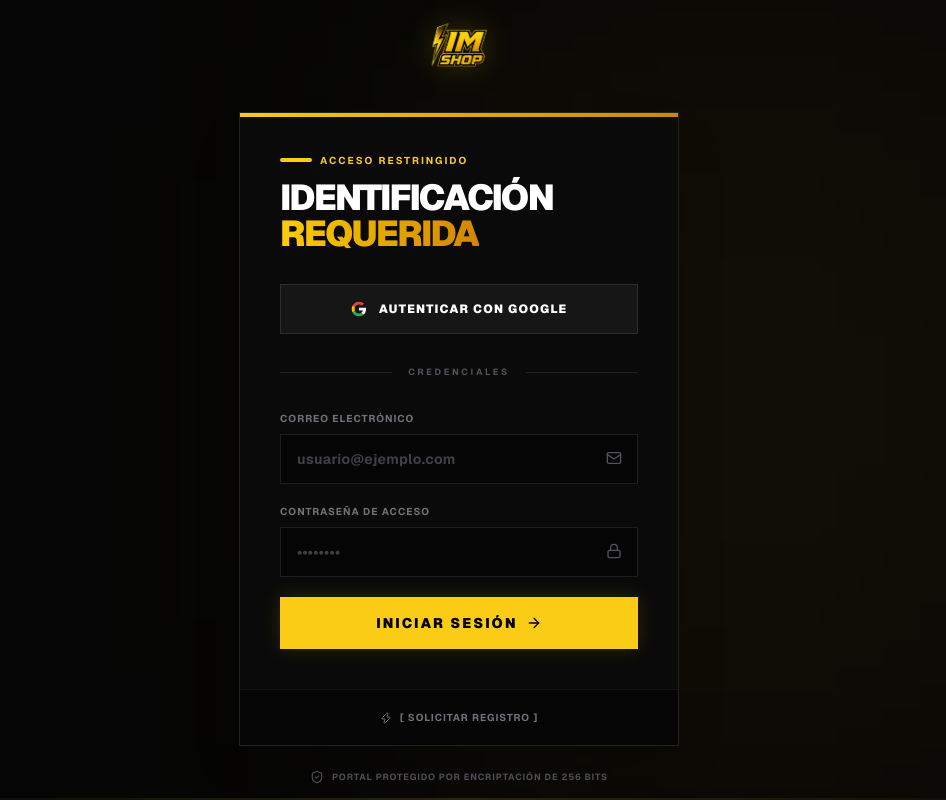
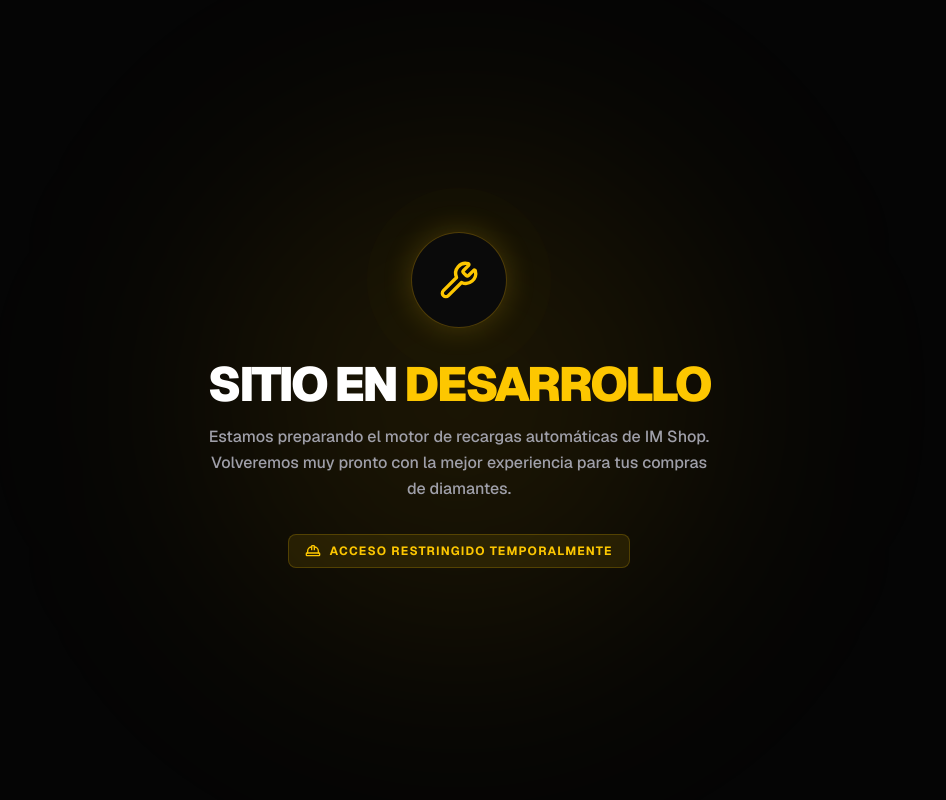
Before and after one commit to AgenciaServitec/game-network-administrator, a Next.js app: page /login in a window 1280 px wide. Shown: the whole page, without its empty margins (181-1127 px from the left). Built offline with nearby package versions, Linux system fonts and the light colour scheme.

Commit message:
activate maintenance

```diff
--- a/app/layout.tsx
+++ b/app/layout.tsx
@@ -22,7 +22,7 @@ export const metadata: Metadata = {
     },
 };
 
-const MAINTENANCE_MODE = false;
+const MAINTENANCE_MODE = true;
 
 export default function RootLayout({
                                        children,
```
